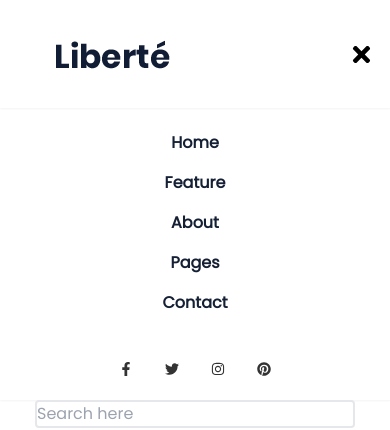
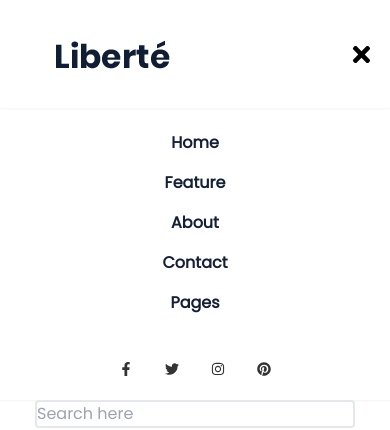
Before and after one commit to medlaam/fornax-nextjs, a Next.js app: page / in a window 390 px wide. Both pictures are taken after a click on the icon 361 px from the left and 54 px from the top of the page. Shown: the top 430 px of the page. Built offline with nearby package versions, Linux system fonts and the light colour scheme.

Commit message:
navlinks and social icons read from another file

```diff
--- a/components/MobileMenu.js
+++ b/components/MobileMenu.js
@@ -1,6 +1,7 @@
 import Link from 'next/dist/client/link'
 import styles from '../styles/navbar.module.css';
-import { FaFacebookF, FaTwitter, FaInstagram, FaPinterest } from 'react-icons/fa';
+import NavLinks from '../data/NavLinks';
+import SocialIcons from '../data/SocialIcons';
 
 
 const MobileMenu = ({ isOpen }) => {
@@ -8,35 +9,28 @@ const MobileMenu = ({ isOpen }) => {
     <div className={`${styles.Container} `}>
       <div className={isOpen ? "text-center block shadow-sm" : 'hidden top-0 h-0'}>
         <ul className={`inline-block ${styles.navLink}`}>
-          <li className="p-2">
-            <Link href='/'><a className="" >Home</a></Link>
-          </li>
-          <li className="p-2">
-            <Link href='/'><a className="" >Feature</a></Link>
-          </li>
-          <li className="p-2">
-            <Link href='/'><a>About</a></Link>
-          </li>
-          <li className="p-2">
-            <Link href="/"><a>Pages</a></Link>
-          </li>
-          <li className="p-2">
-            <Link href="/"><a>Contact</a></Link>
-          </li>
+          {
+            NavLinks.map(n => {
+              return (
+                <li key={n.title} className="p-2">
+                  <Link href={n.href}><a className="">{n.title}</a></Link>
+                </li>
+              )
+            })
+          }
+
         </ul>
         <ul className={`${styles.socialLinks} flex items-center justify-center p-2`}>
-          <li className="p-4">
-            <Link href="/"><a><FaFacebookF /></a></Link>
-          </li>
-          <li className="p-4">
-            <Link href="/"><a><FaTwitter /></a></Link>
-          </li>
-          <li className="p-4">
-            <Link href="/"><a><FaInstagram /></a></Link>
-          </li>
-          <li className="p-4">
-            <Link href="/"><a><FaPinterest /></a></Link>
-          </li>
+          {
+            SocialIcons.map(s => {
+              return (
+                <li key={s.name} className="p-4">
+                  <Link href={s.href}><a>{s.icons}</a></Link>
+                </li>
+              )
+            })
+          }
+
         </ul>
       </div>
     </div>
--- /dev/null
+++ b/data/NavLinks.js
@@ -0,0 +1,9 @@
+const NavLinks = [
+  { href: '/', title: 'Home' },
+  { href: '/', title: 'Feature' },
+  { href: '/', title: 'About' },
+  { href: '/', title: 'Contact' },
+  { href: '/', title: 'Pages' },
+]
+
+export default NavLinks;
--- /dev/null
+++ b/data/SocialIcons.js
@@ -0,0 +1,10 @@
+import { FaFacebookF, FaTwitter, FaInstagram, FaPinterest } from 'react-icons/fa';
+
+const SocialIcons = [
+  {name: 'facebook', icons:<FaFacebookF />, href:"https://facebook.com"},
+  {name: 'twitter', icons:<FaTwitter/>, href:'https://twitter.com/'},
+  {name: 'instagram', icons:<FaInstagram/>, href:'https://www.instagram.com/'},
+  {name: 'pinterest', icons:<FaPinterest/>, href:''}
+]
+
+export default SocialIcons;
```
